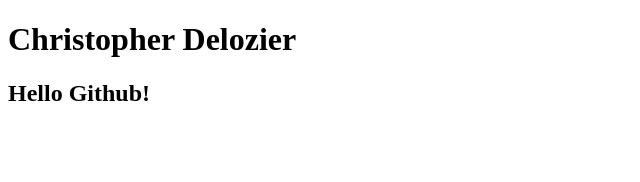
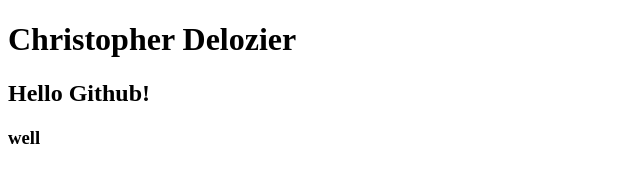
Before and after one commit to csdelozier/csdelozier.github.io, a plain HTML site: page index.html in a window 1280 px wide. Shown: the full height of the page, 0-640 px from the left. Drawn offline with Linux system fonts and the light colour scheme.

Commit message:
Test commit

```diff
--- a/index.html
+++ b/index.html
@@ -6,5 +6,6 @@
     <body>
         <h1>Christopher Delozier</h1>
         <h2>Hello Github!</h2>
+        <h3>well</h3>
     </body>
 </html>
```
